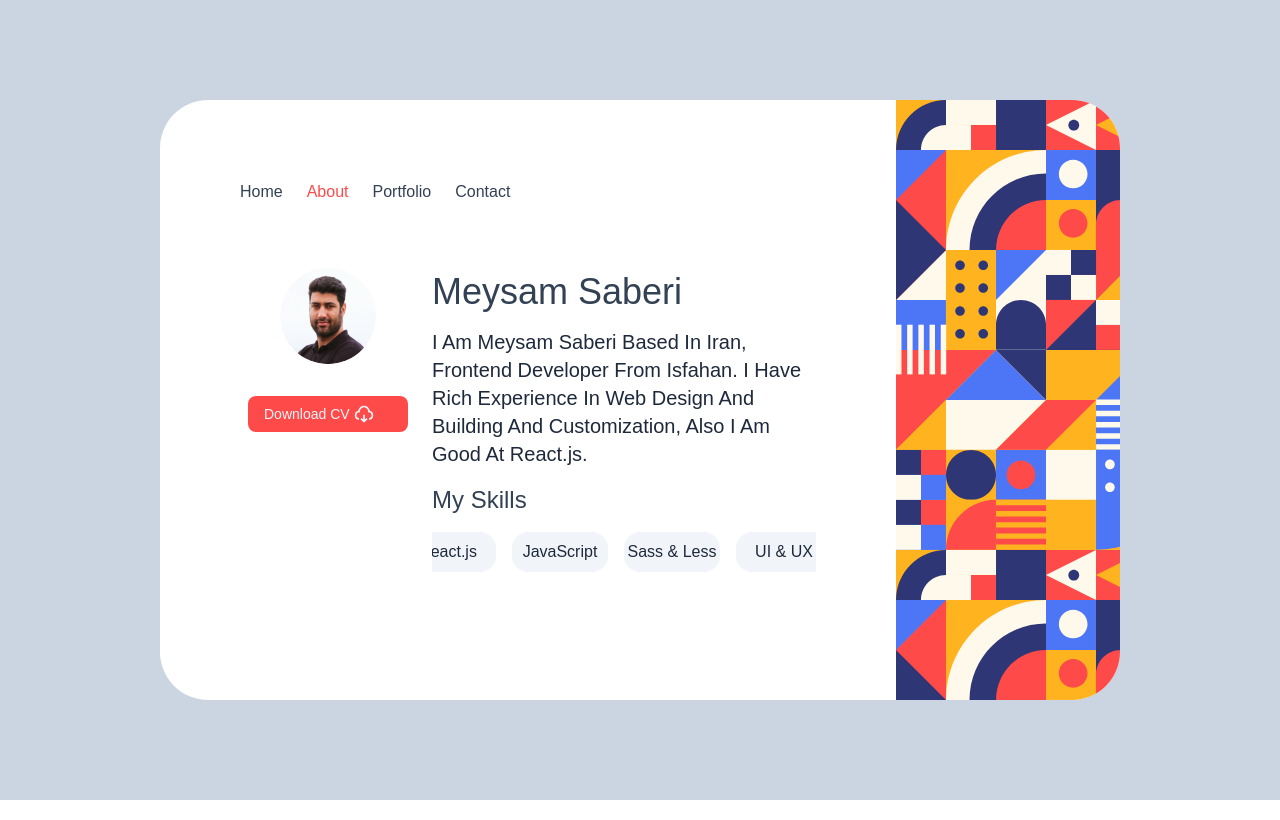
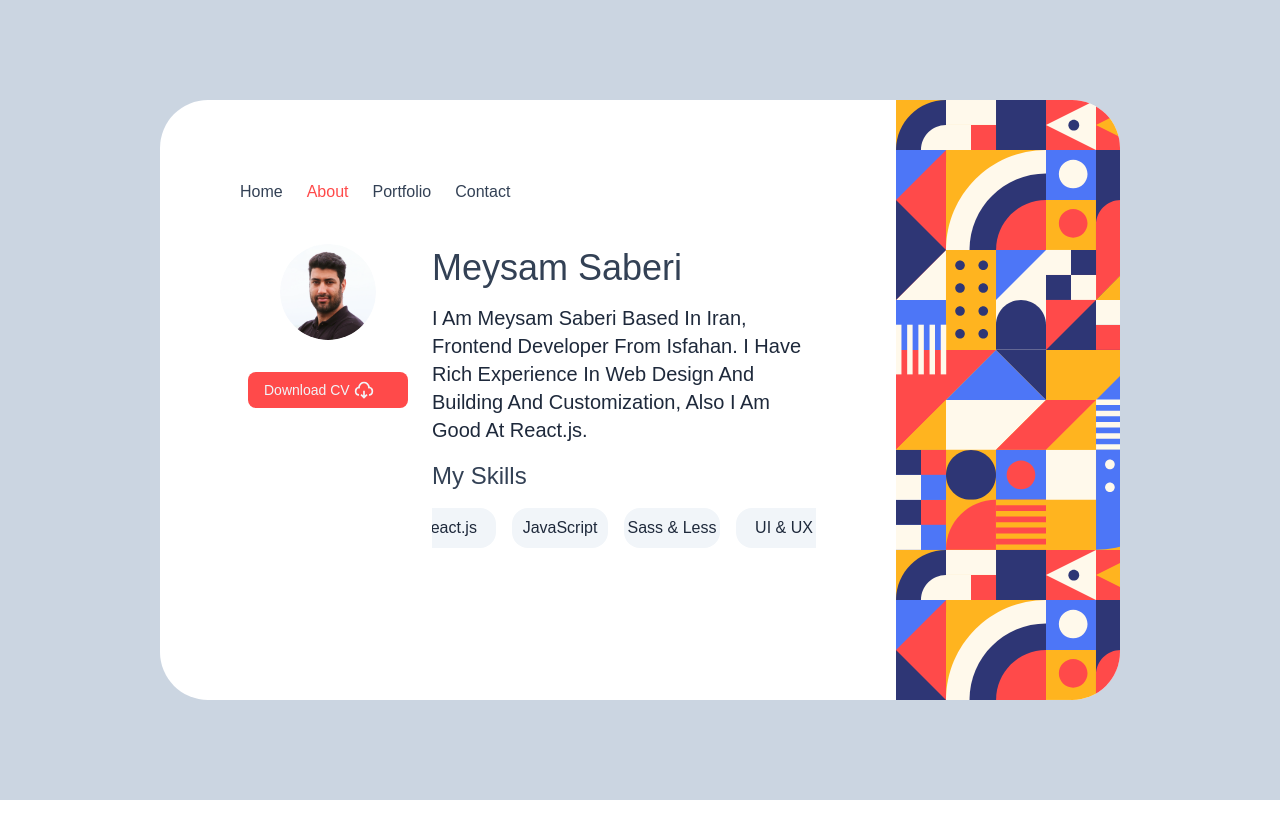
Before and after one commit to premier213/MyWebsite, a React (Create React App) app: page /about in a window 1280 px wide. Built offline with nearby package versions, Linux system fonts and the light colour scheme; what tailwindcss-debug-screens would draw is missing.

Commit message:
bug fixed in about page

```diff
--- a/src/components/about.js
+++ b/src/components/about.js
@@ -39,7 +39,7 @@ const About = () => (
       <div className="geo-pattern w-100v 2xl:w-50v h-20v bg-yellow rounded-br-25 sm:w-30v sm:h-80v sm:rounded-br-full xl:w-40v xl:h-75v xl:rounded-r-4xl" />
       <div className=" 2xl:my-10h xl:my-10h xl:mx-20 h-60v sm:my-20h sm:w-70v sm:h-80v my-10h mx-12">
         <NavDesktop />
-        <div className="xl:ml-10 xl:mt-5v xl:flex-col xl:mt-16 lg:-ml-32 sm:justify-start sm:-ml-15v sm:-mt-10h flex justify-center -mt-40">
+        <div className="xl:ml-10 xl:flex-col xl:mt-10 lg:-ml-32 sm:justify-start sm:-ml-15v sm:-mt-10h flex justify-center -mt-40">
           <img
             src={avatar}
             alt="profile"
```
